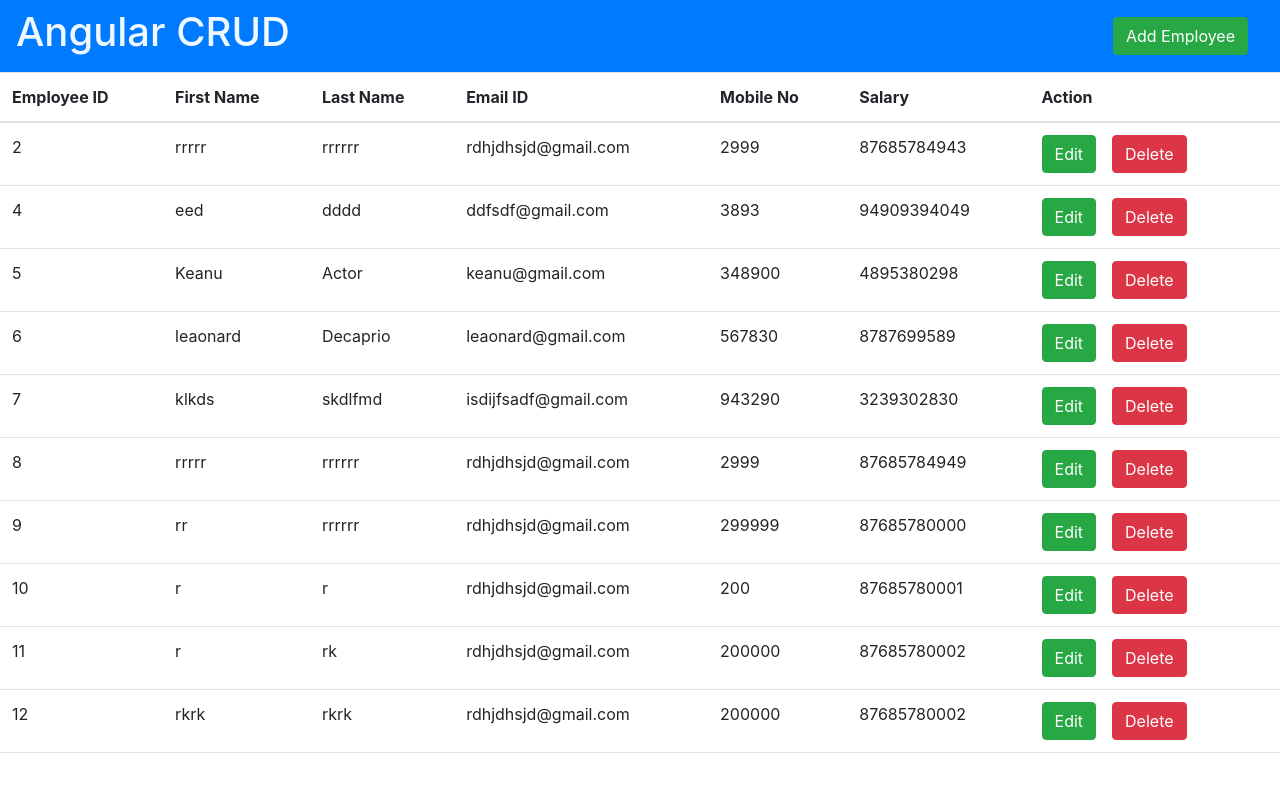
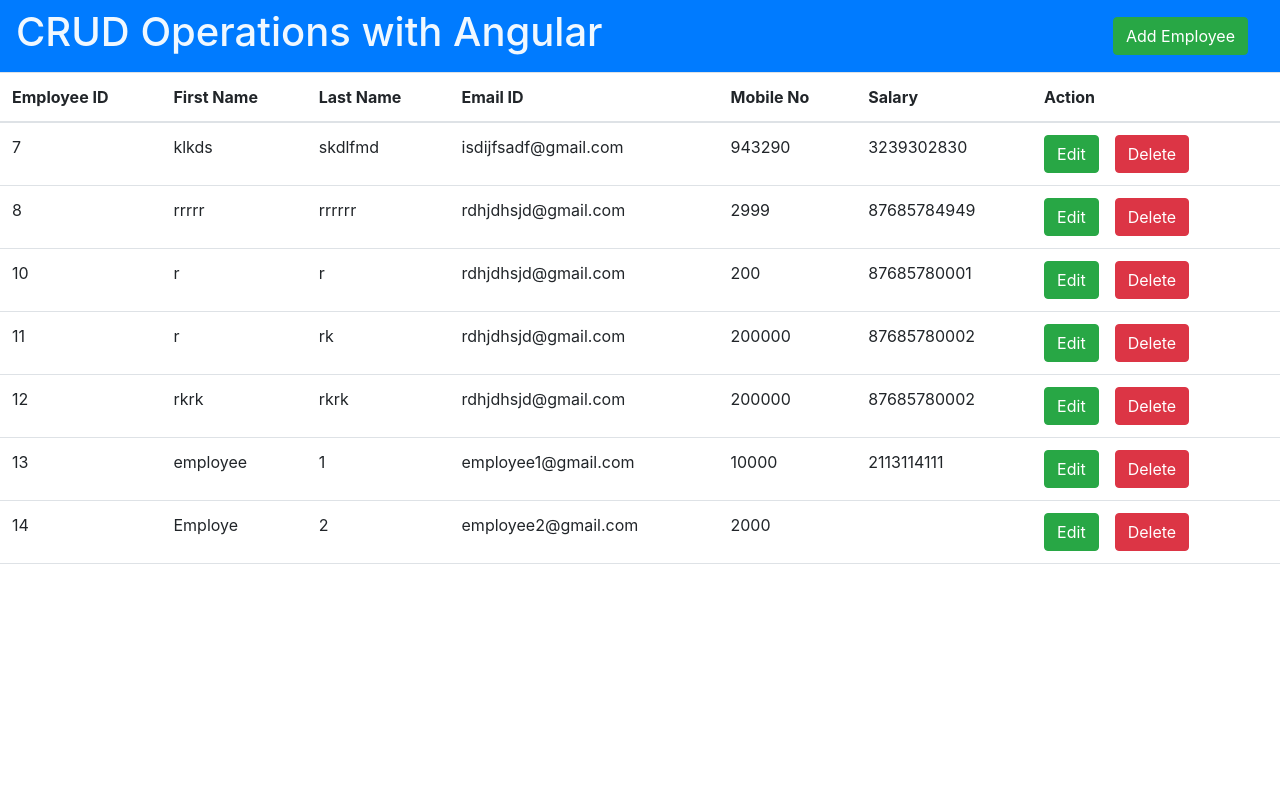
Before and after one commit to ramurd542/AngularCRUD, an Angular app: page / in a window 1280 px wide. Shown: the top 792 px of the page. Built offline with nearby package versions, Linux system fonts and the light colour scheme; data requests are answered from the project's data file.

Commit message:
check in new employee data

```diff
--- a/db.json
+++ b/db.json
@@ -1,41 +1,5 @@
 {
   "posts": [
-    {
-      "employeeID": 3,
-      "salary": 2999,
-      "mobilenumber": 87685784943,
-      "firstname": "rrrrr",
-      "lastname": "rrrrrr",
-      "emailID": "rdhjdhsjd@gmail.com",
-      "id": 2
-    },
-    {
-      "employeeID": 5,
-      "salary": 3893,
-      "mobilenumber": 94909394049,
-      "firstname": "eed",
-      "lastname": "dddd",
-      "emailID": "ddfsdf@gmail.com",
-      "id": 4
-    },
-    {
-      "employeeID": 4,
-      "salary": 348900,
-      "mobilenumber": 4895380298,
-      "firstname": "Keanu",
-      "lastname": "Actor",
-      "emailID": "keanu@gmail.com",
-      "id": 5
-    },
-    {
-      "employeeID": 6,
-      "salary": 567830,
-      "mobilenumber": 8787699589,
-      "firstname": "leaonard",
-      "lastname": "Decaprio",
-      "emailID": "leaonard@gmail.com",
-      "id": 6
-    },
     {
       "employeeID": 0,
       "salary": 943290,
@@ -51,15 +15,6 @@
       "mobilenumber": 87685784949,
       "id": 8,
       "firstname": "rrrrr",
-      "lastname": "rrrrrr",
-      "emailID": "rdhjdhsjd@gmail.com"
-    },
-    {
-      "employeeID": 0,
-      "salary": 299999,
-      "mobilenumber": 87685780000,
-      "id": 9,
-      "firstname": "rr",
       "lastname": "rrrrrr",
       "emailID": "rdhjdhsjd@gmail.com"
     },
@@ -89,6 +44,24 @@
       "firstname": "rkrk",
       "lastname": "rkrk",
       "emailID": "rdhjdhsjd@gmail.com"
+    },
+    {
+      "employeeID": 0,
+      "salary": 10000,
+      "mobilenumber": 2113114111,
+      "firstname": "employee ",
+      "lastname": "1",
+      "emailID": "employee1@gmail.com",
+      "id": 13
+    },
+    {
+      "employeeID": 0,
+      "salary": 2000,
+      "mobilenumber": null,
+      "firstname": "Employe",
+      "lastname": "2",
+      "emailID": "employee2@gmail.com",
+      "id": 14
     }
   ],
   "comments": [],
--- a/src/app/add-employee/add-employee.component.ts
+++ b/src/app/add-employee/add-employee.component.ts
@@ -14,7 +14,7 @@
 export class AddEmployeeComponent implements OnInit {
   formvalue!: FormGroup;
 
-  @Output() refreshEmpList= new EventEmitter();
+  @Output() refreshEmpList = new EventEmitter();
   @Output() open: EventEmitter<any> = new EventEmitter();
   @Input() edit :boolean = false;
 
--- a/src/app/app.component.ts
+++ b/src/app/app.component.ts
@@ -6,5 +6,5 @@
   styleUrls: ['./app.component.css']
 })
 export class AppComponent {
-  title = 'AngularCRUD';
+  title = 'CRUD Operations with Angular';
 }
--- a/src/app/employee-dashboard/employee-dashboard.component.html
+++ b/src/app/employee-dashboard/employee-dashboard.component.html
@@ -1,7 +1,7 @@
 <div>
 <nav class="navbar navbar-light bg-primary">
   <div class="contatiner-fluid" style="display: contents;">
-    <h1 style="color:aliceblue">  Angular CRUD</h1>
+    <h1 style="color:aliceblue">  {{title}}</h1>
     <div class="d-flex mx-3">
       <!-- <button class="btn btn-success" routerLink='addEmployee'>Add Employee</button> -->
       <button type="button" class="btn btn-success" data-toggle="modal" data-target="#exampleModal">
--- a/src/app/employee-dashboard/employee-dashboard.component.ts
+++ b/src/app/employee-dashboard/employee-dashboard.component.ts
@@ -12,6 +12,7 @@
 export class EmployeeDashboardComponent implements OnInit {
   empList!:any;
   edit:boolean = false;
+  title = 'CRUD Operations with Angular';
 
   @ViewChild(AddEmployeeComponent, { static: true })
   child!: AddEmployeeComponent;
--- a/src/app/shared/sharedservice.service.ts
+++ b/src/app/shared/sharedservice.service.ts
@@ -1,5 +1,5 @@
 import { Injectable } from '@angular/core';
-import{HttpClient, HttpParams} from '@angular/common/http'
+import{HttpClient} from '@angular/common/http'
 import { map, Observable } from 'rxjs';
 
 @Injectable({
```
